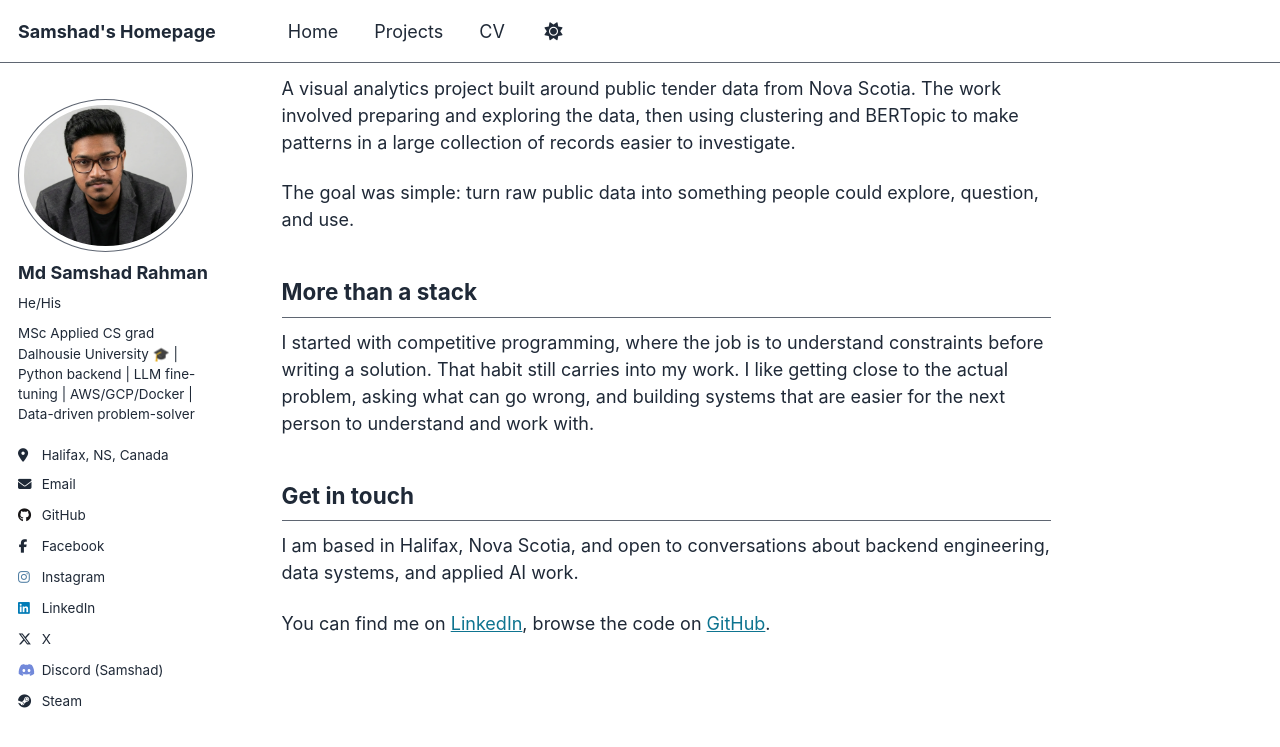
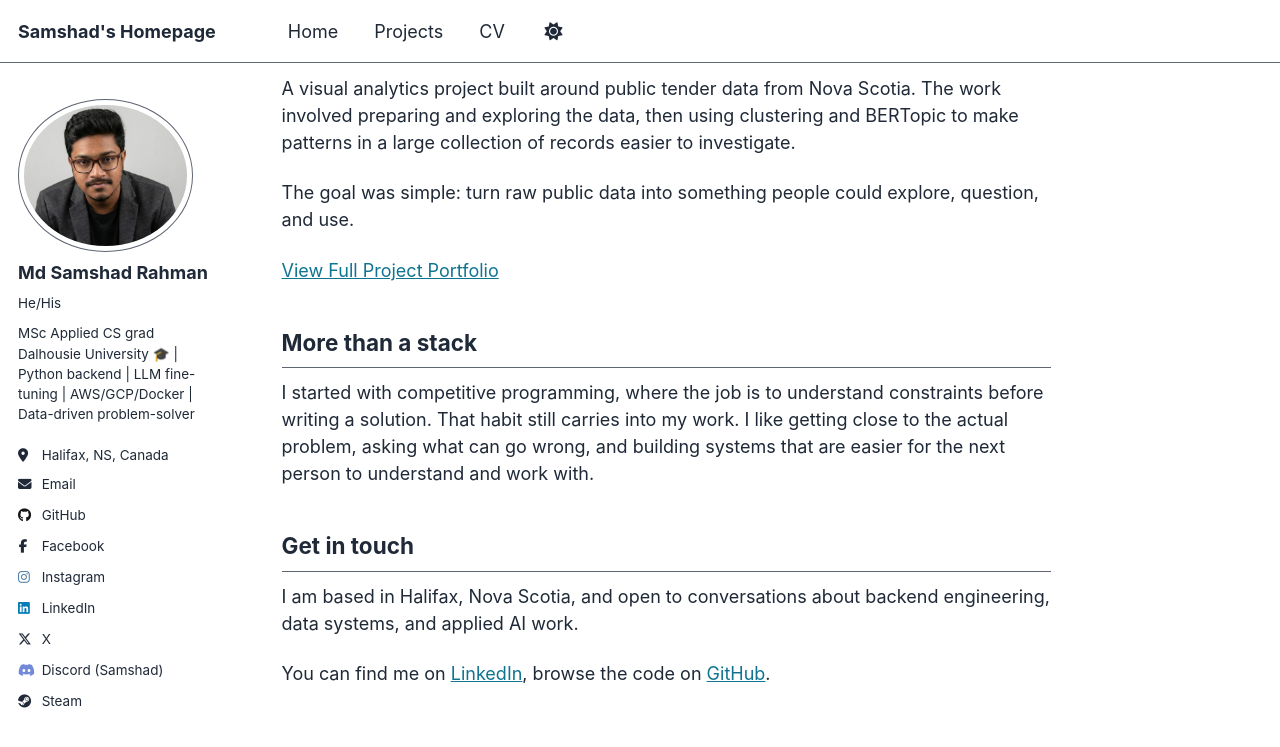
Before and after one commit to samshad/samshad, a Jekyll site: the page built from _pages/about.md, in a window 1280 px wide and 900 px high, scrolled down 1343 px. Shown: the top 747 px of the window. Built offline with Jekyll 4.4.1, drawn with Linux system fonts in a browser that asks for light colours.

Commit message:
Add link to full project portfolio in about page
Added a link to the full project portfolio for easier access.

```diff
--- a/_pages/about.md
+++ b/_pages/about.md
@@ -49,6 +49,8 @@ A visual analytics project built around public tender data from Nova Scotia. The
 
 The goal was simple: turn raw public data into something people could explore, question, and use.
 
+[View Full Project Portfolio](/portfolio/)
+
 ## More than a stack
 
 I started with competitive programming, where the job is to understand constraints before writing a solution. That habit still carries into my work. I like getting close to the actual problem, asking what can go wrong, and building systems that are easier for the next person to understand and work with.
```
